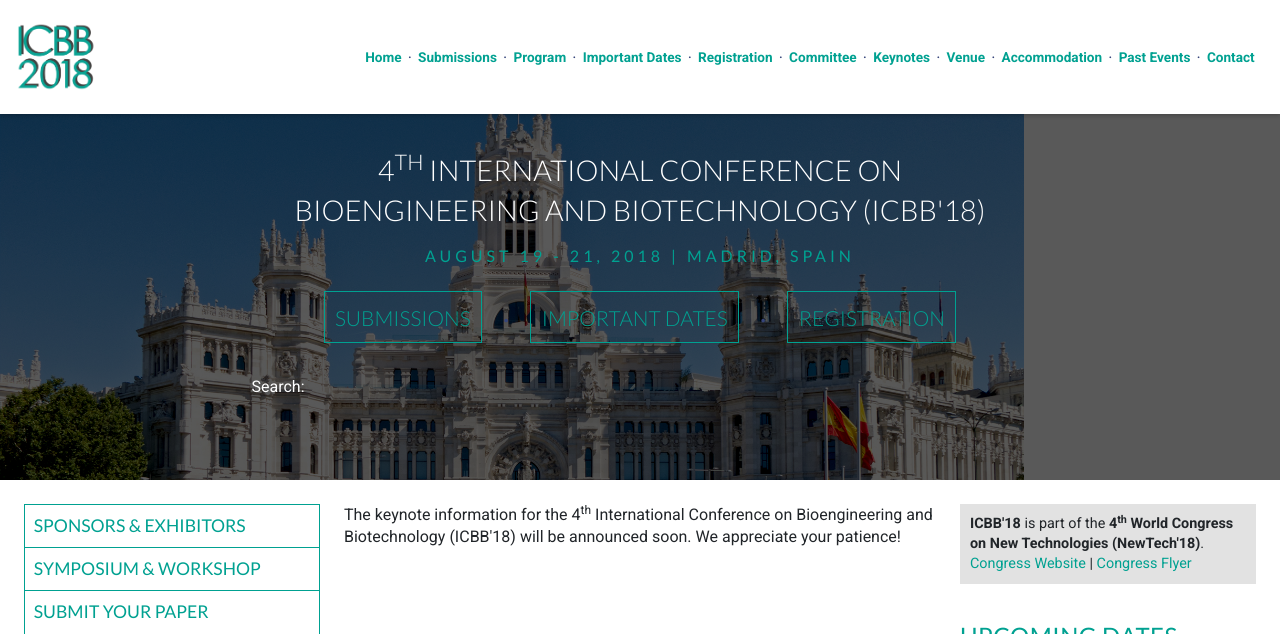
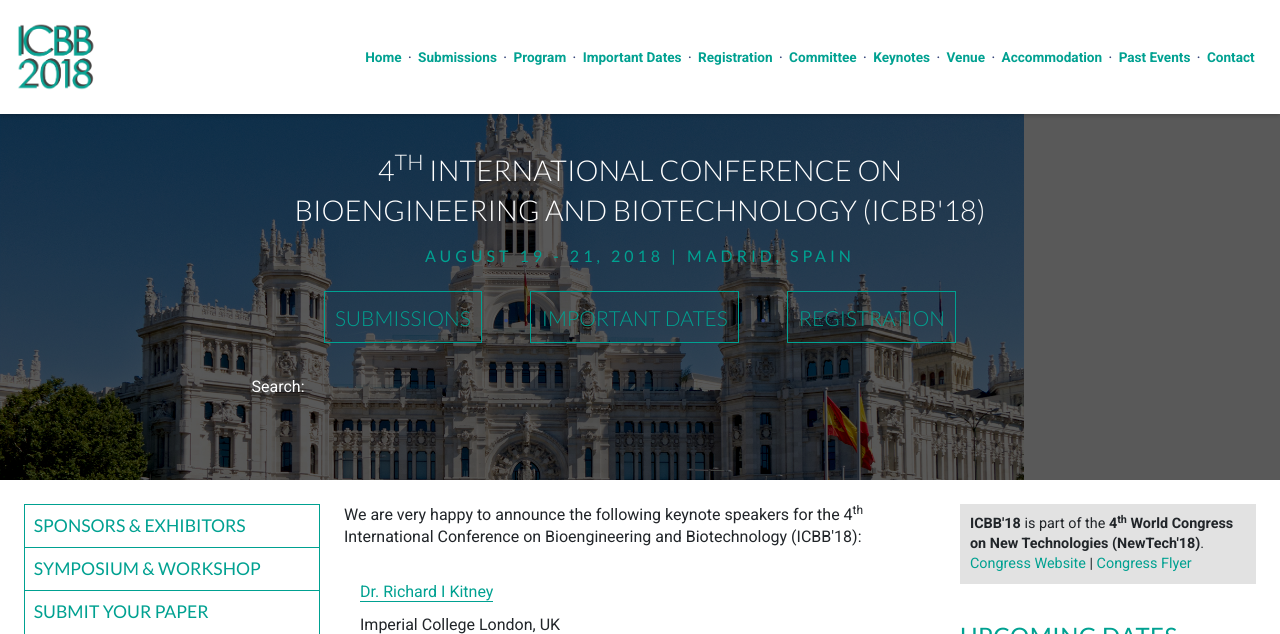
Before and after one commit to intaset/bbseries, a Jekyll site: the page built from keynote.html, in a window 1280 px wide and 1400 px high. Shown: the top 634 px of the window. Built offline with Jekyll 4.4.1, drawn with Linux system fonts in a browser that asks for light colours; nearby versions of some CDN libraries; Markdown is read by kramdown in place of the engine named in the settings; comment, search, counter and statistics services are not loaded; some of the changed text lies outside the part shown; grey boxes are pictures that could not be loaded.

Commit message:
added keynote

```diff
--- a/keynote.html
+++ b/keynote.html
@@ -7,31 +7,31 @@
 
 <div class="unit unit-s-1 unit-m-1-4-1 unit-l-1-4-1">
   <div class="unit-spacer content">
-    <p class="body">The keynote information for the 4<sup>th</sup> International Conference on Bioengineering and Biotechnology (ICBB'18) will be announced soon. We appreciate your patience!</p>
+    <!-- <p class="body">The keynote information for the 4<sup>th</sup> International Conference on Bioengineering and Biotechnology (ICBB'18) will be announced soon. We appreciate your patience!</p> -->
 
-    <!-- <p class="body">We are very happy to announce the following keynote speakers for the 4<sup>th</sup> International Conference on Bioengineering and Biotechnology (ICBB'18):</p>
+    <p class="body">We are very happy to announce the following keynote speakers for the 4<sup>th</sup> International Conference on Bioengineering and Biotechnology (ICBB'18):</p>
 
     <div class="keynotes">
     <div class="unit unit-s-1-1 unit-s-1-2 unit-m-1-2 unit-l-1-2">
       <div class="unit-spacer">
-      <a href="#Dr. Sergey Zotchev">Dr. Sergey Zotchev</a><br>
-           <p class="body">University of Vienna, Austria</p>
+      <a href="#Dr. Richard I Kitney">Dr. Richard I Kitney</a><br>
+           <p class="body">Imperial College London, UK</p>
       </div>
     </div>
-    </div> --> <!-- End Keynotes -->
+    </div> <!-- End Keynotes -->
 
-  <!-- <span class="anchor" id="Dr. Sergey Zotchev"></span>
+  <span class="anchor" id="Dr. Richard I Kitney"></span>
   <div class="keynote-info">
-  <p class="bold">Dr. Sergey Zotchev</p><img src="../img/Zotchev.jpg" width="170" align="right" class="keynote-img">
-  <p class="body">Euverink (1966) holds a position as full professor and is head of the research group “Products and processes for Biotechnology”. He is embedded in the “Engineering and Technology institute Groningen”, at the University of Groningen. From 2004 until 2011 he was program director of Wetsus, European Center of Sustainable Watertechnology in Leeuwarden, the Netherlands. From 1998 until 2004 he started and managed successfully BioExplore, a high throughput screening facility at the department of Microbial Physiology of the Groningen Biomolecular and Biotechnology institute. From 1994 until 1998 he was a post-doc at the Dutch Institute for Carbohydate Research and developed a novel process for the synthesis of a thermoreversible starch derivative. This product is currently produced by Avebe under the brandname Etenia. Euverink received his PhD in microbiology at the University of Groningen in 1995 based upon a study of phenylalanine and tyrosine metabolism in the methylotrophic actinomycete <i>Amycolatopsis methanolica</i>.</p>
+  <p class="bold">Dr. Richard I Kitney</p><img src="../img/Kitney.jpg" width="170" align="right" class="keynote-img">
+  <p class="body">Professor Kitney is Professor of Biomedical Systems Engineering; Co-Director and Co-Founder of the EPSRC National Centre for Synthetic Biology and Innovation (CSynBI) and the UK National Industrial Translation Centre for Synthetic Biology (SynbiCITE) - Imperial College London.  Kitney was Founding Head of the Department of Bioengineering at Imperial College.  He is a member of the UK Government’s Ministerial Committee on Synthetic Biology, Chair of its Science and Engineering Subgroup, and is an author of both of the UK Government’s strategic roadmaps for synthetic biology. Kitney Chaired The Royal Academy of Engineering Inquiry into Synthetic Biology – Synthetic Biology: Scope, Applications and Implications (published in May 2009). Kitney was made a Fellow of the World Technology Network in 1999 for his innovative work in the fields of health and medicine. He was made an Academician of the International Academy of Biomedical Engineering in September 2003. He is also a Fellow of AIMBE, the America Academy of Biomedical Engineering. In 2006 he was made an Honorary Fellow of both The Royal College of Physicians and The Royal College of Surgeons (UK). He is a Visiting Professor at Singapore’s National University (NUS) and an International Fellow of the US Engineering Biology Research Consortium..</p>
 
-  <p class="keynote-topic"><b>Topic of Keynote: </b>New Drugs from Good Bugs, and How to Find Them</p>
+  <p class="keynote-topic"><b>Topic of Keynote: </b>Synthetic Biology – a Key Driver of the BioEconomy through BioDesign and Industrial Translation</p>
 
-  <a href="../paper/Keynote - Dr. Euverink.pdf" class="pdf"><img src="../img/pdf_icon.gif">Keynote Abstract</a>
+  <a href="../paper/Keynote - Dr.Kitney.pdf" class="pdf"><img src="../img/pdf_icon.gif">Keynote Abstract</a>
 
   <div class="top"><a href="#top">top</a></div>
   <div class="border"></div>
-  </div> --> <!-- End Keynote Info -->
+  </div> <!-- End Keynote Info -->
 
   </div>
   </div>
```
Also changed, not shown: index.html (+4 -4 lines), 2 other files.
